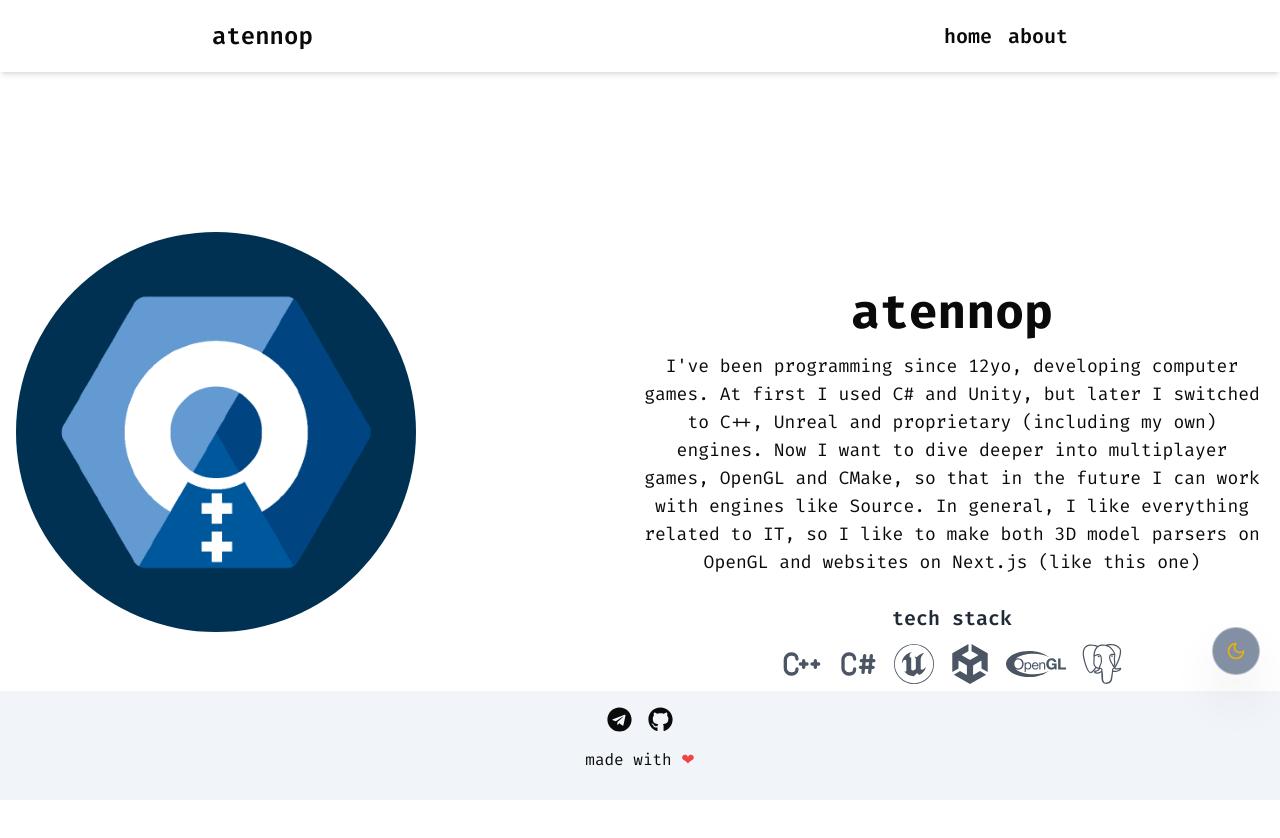
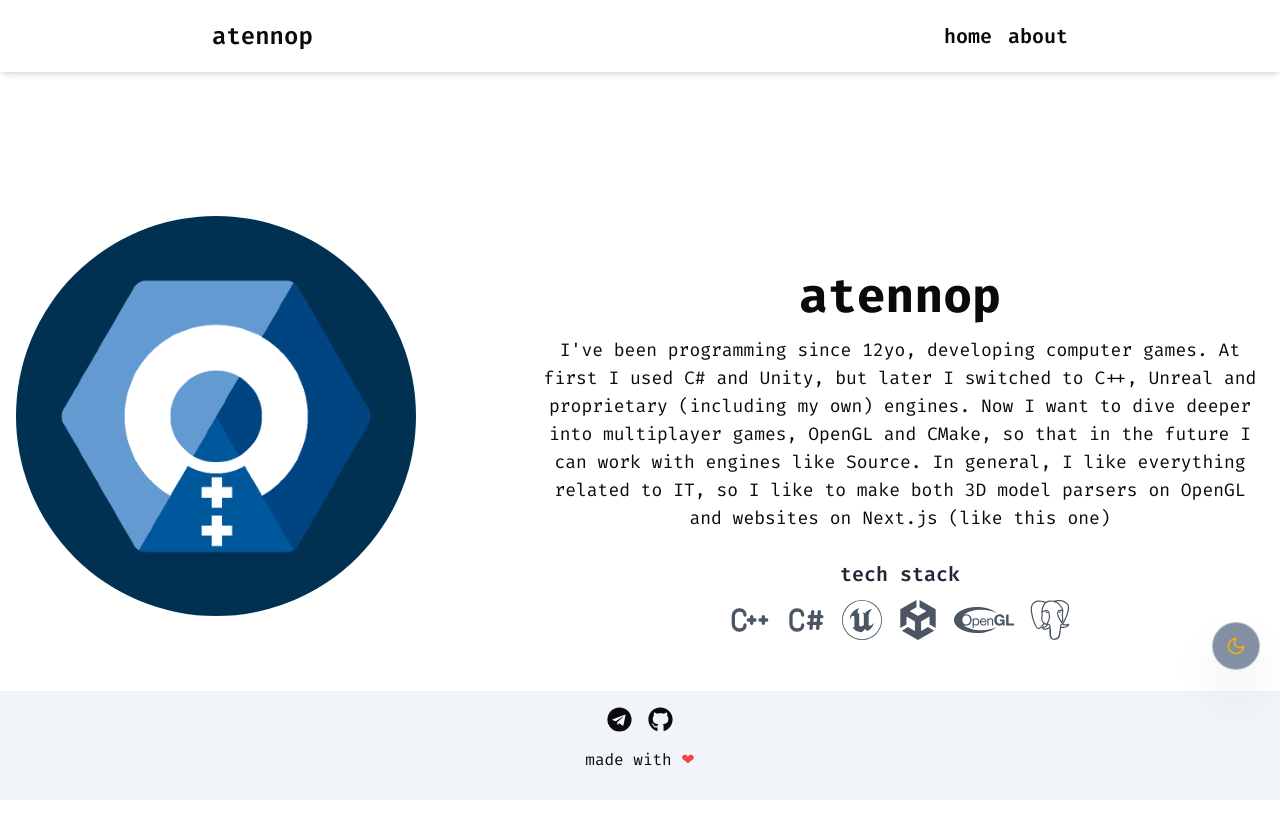
Before and after one commit to Atennop1/garden, a Next.js app: page /about in a window 1280 px wide. Shown: the top 838 px of the page. Before the commit the page ends 800 px from the top, so only its background shows below. Built offline with nearby package versions, Linux system fonts and the light colour scheme.

Commit message:
Margin fixes and animations

```diff
--- a/src/app/about/page.tsx
+++ b/src/app/about/page.tsx
@@ -8,12 +8,12 @@ export default function About() {
 	return (
 		<>
 			<Header />
-			<div className="container mx-auto px-4 py-8 md:pt-40 max-w-7xl">
-				<div className="flex flex-col items-center md:flex-row md:justify-between md:items-start mb-40 md:mb-0">
-					<div className="w-full max-w-[300px] md:max-w-none md:w-5/12">
+			<div className="container mx-auto px-4 py-8 md:pt-36 max-w-7xl">
+				<div className="flex flex-col items-center md:flex-row md:justify-between md:items-start mb-40">
+					<div className="w-full max-w-[300px] md:max-w-none md:w-5/12 animate-fade-in">
 						<AboutImage />
 					</div>
-					<div className="flex flex-col items-center text-center md:text-left md:w-6/12">
+					<div className="flex flex-col items-center text-center md:text-left md:w-7/12 animate-fade-in">
 						<p className="text-3xl md:text-5xl font-bold mb-4 mt-14">
 							atennop
 						</p>
--- a/src/app/globals.css
+++ b/src/app/globals.css
@@ -70,3 +70,18 @@ body {
     @apply bg-background text-foreground;
   }
 }
+
+@keyframes fadeIn {
+  from {
+    opacity: 0;
+    transform: translateY(20px);
+  }
+  to {
+    opacity: 1;
+    transform: translateY(0);
+  }
+}
+
+.animate-fade-in {
+  animation: fadeIn 0.8s ease-out both;
+}
--- a/src/app/page.tsx
+++ b/src/app/page.tsx
@@ -11,7 +11,7 @@ export default function Home() {
 		<>
 			<Header />
 			<main className="flex min-h-[512px]">
-				<div className="flex flex-col ml-[26px] md:ml-[212px] mt-44">
+				<div className="flex flex-col ml-[26px] md:ml-[212px] mt-44 animate-fade-in">
 					<div className="gap-12">
 						<h1 className="text-5xl font-bold md:text-6xl">
 							hello, <br /> i am <span className="text-green-600">atennop</span>
--- a/src/components/ThemeToogle.tsx
+++ b/src/components/ThemeToogle.tsx
@@ -35,7 +35,7 @@ export default function ThemeToggle() {
   return (
     <button
       onClick={toggleTheme}
-      className="z-10 mb-[105px] fixed bottom-5 right-5 bg-slate-500 w-[3rem] h-[3rem] bg-opacity-80 backdrop-blur-[0.5rem] border border-white border-opacity-40 shadow-2xl rounded-full flex items-center justify-center hover:scale-[1.15] active:scale-105 transition-all dark:bg-gray-950"
+      className="z-10 mb-[110px] fixed bottom-5 right-5 bg-slate-500 w-[3rem] h-[3rem] bg-opacity-80 backdrop-blur-[0.5rem] border border-white border-opacity-40 shadow-2xl rounded-full flex items-center justify-center hover:scale-[1.15] active:scale-105 transition-all dark:bg-gray-950"
     >
       {isDarkMode ? (
         <SunIcon className="w-5 h-5 text-yellow-500" />
```
